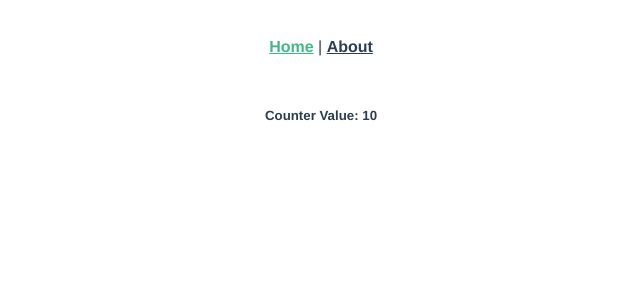
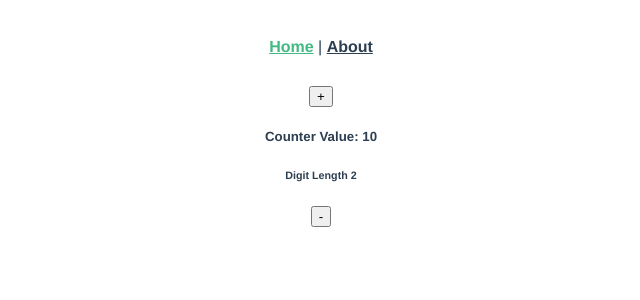
Before and after one commit to alamgirweb11/pinia, a Vue app: page / in a window 1280 px wide. Shown: the top 300 px of the page, without its empty margins (319-959 px from the left). Built offline with nearby package versions, Linux system fonts and the light colour scheme.

Commit message:
increment decrement btn added

```diff
--- a/src/components/CounterComponent.vue
+++ b/src/components/CounterComponent.vue
@@ -2,7 +2,16 @@
 import { useCounterStore } from '@/stores/counter'
 const store = useCounterStore()
 const counter = store.count
+function increment () {
+  counter.value++
+}
+function decrement () {
+  counter.value--
+}
 </script>
 <template>
+    <button @click="increment">+</button>
     <h5>Counter Value: {{ counter }}</h5>
+    <h6>Digit Length {{ store.countDigitLength }}</h6>
+    <button @click="decrement">-</button>
 </template>
--- a/src/stores/counter.js
+++ b/src/stores/counter.js
@@ -3,5 +3,8 @@ import { defineStore } from 'pinia'
 export const useCounterStore = defineStore('counter', {
   state: () => ({
     count: 10
-  })
+  }),
+  getters: {
+    countDigitLength: (state) => state.count.toString().length
+  }
 })
```
